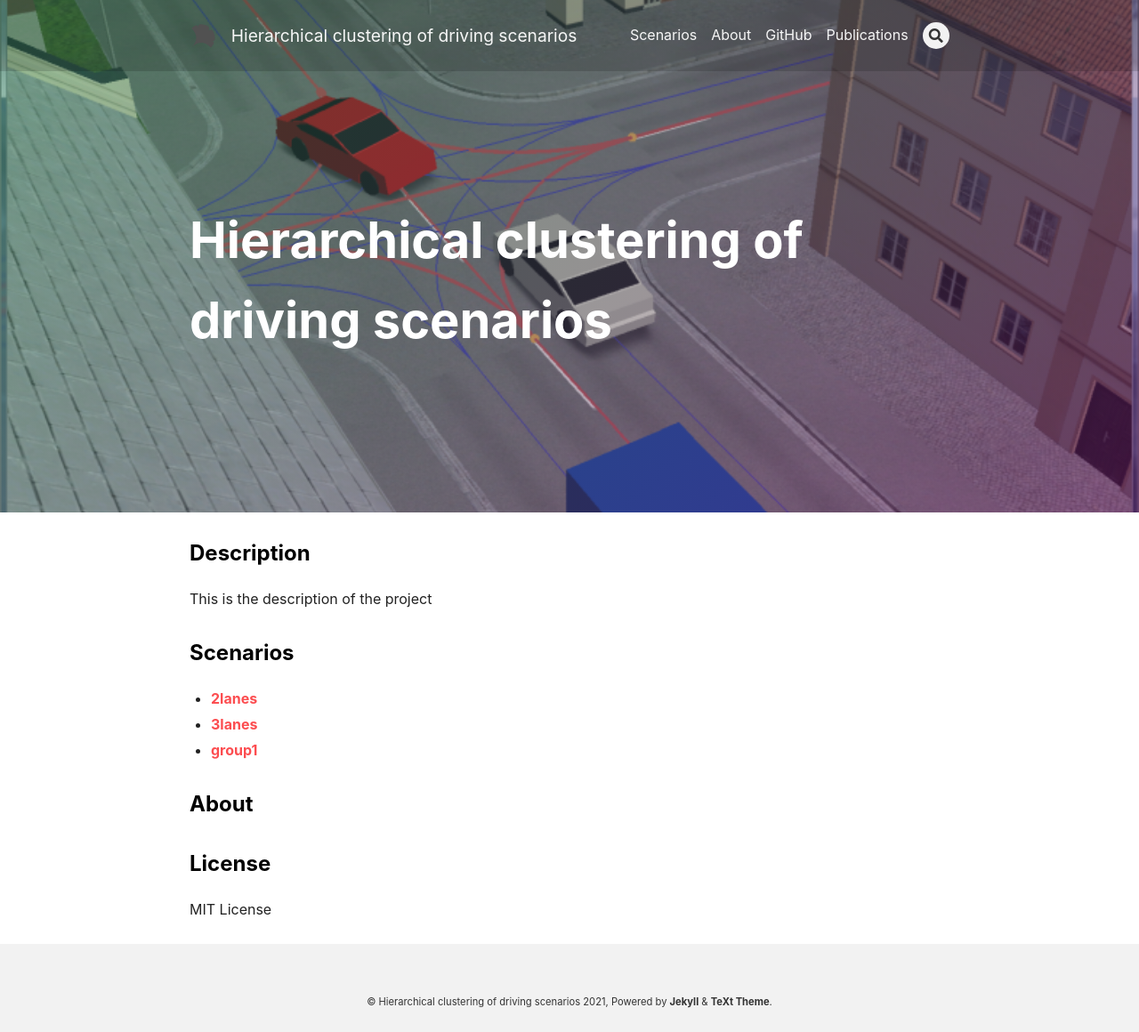
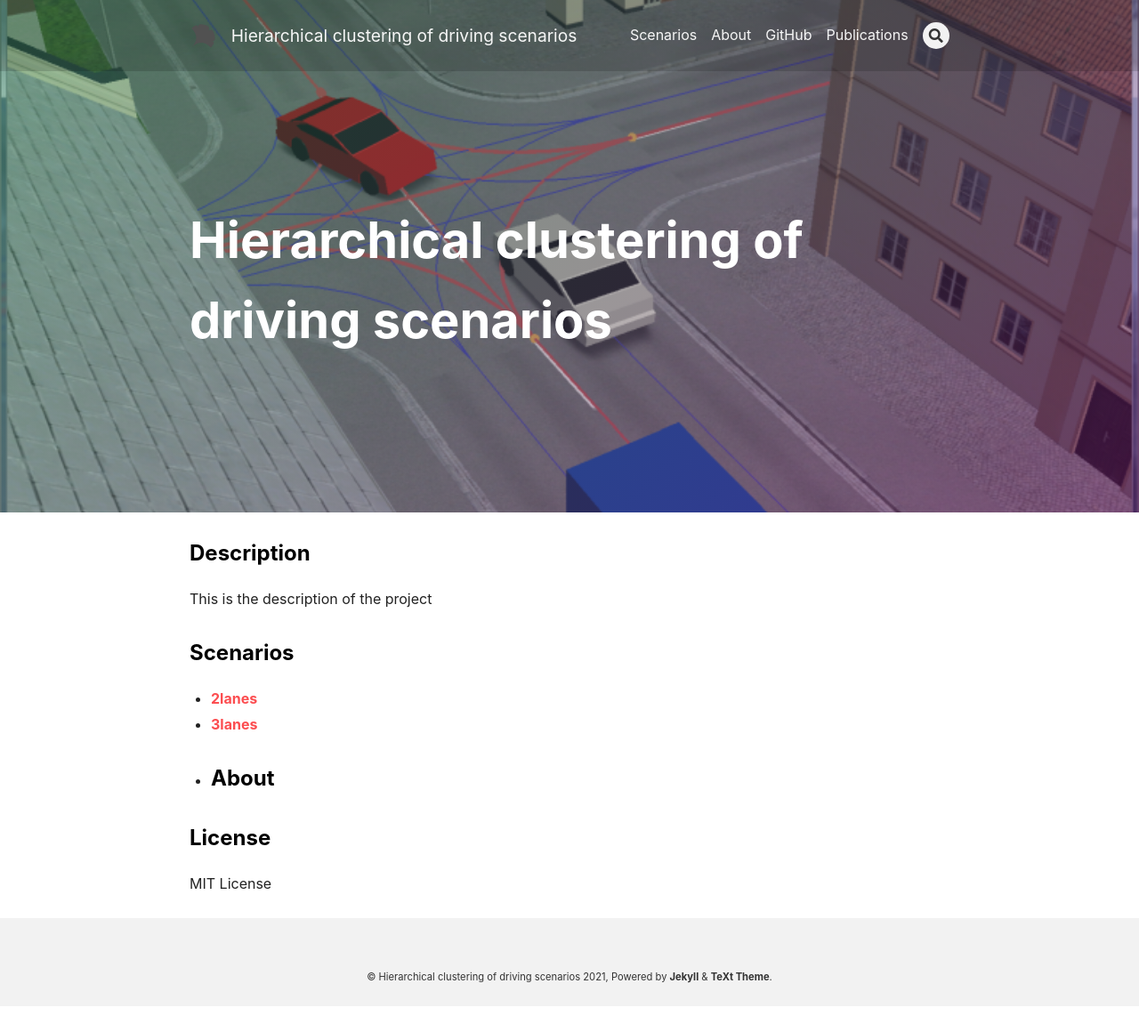
Before and after one commit to openscenario/openscenario.github.io, a Jekyll site: the page built from index.markdown, in a window 1280 px wide. Shown: the whole page at 89% size. Built offline with Jekyll 4.4.1, drawn with Linux system fonts in a browser that asks for light colours; nearby versions of some CDN libraries; after the commit the page ends 1131 px from its top, so only the background shows below that.

Commit message:
Update index.markdown

```diff
--- a/index.markdown
+++ b/index.markdown
@@ -20,8 +20,7 @@ This is the description of the project
 
 - [2lanes](/scenarios//2lanes)
 - [3lanes](/scenarios//3lanes)
-- [group1](/scenarios//group1)
-
+-
 ### About
 
 ### License
```
